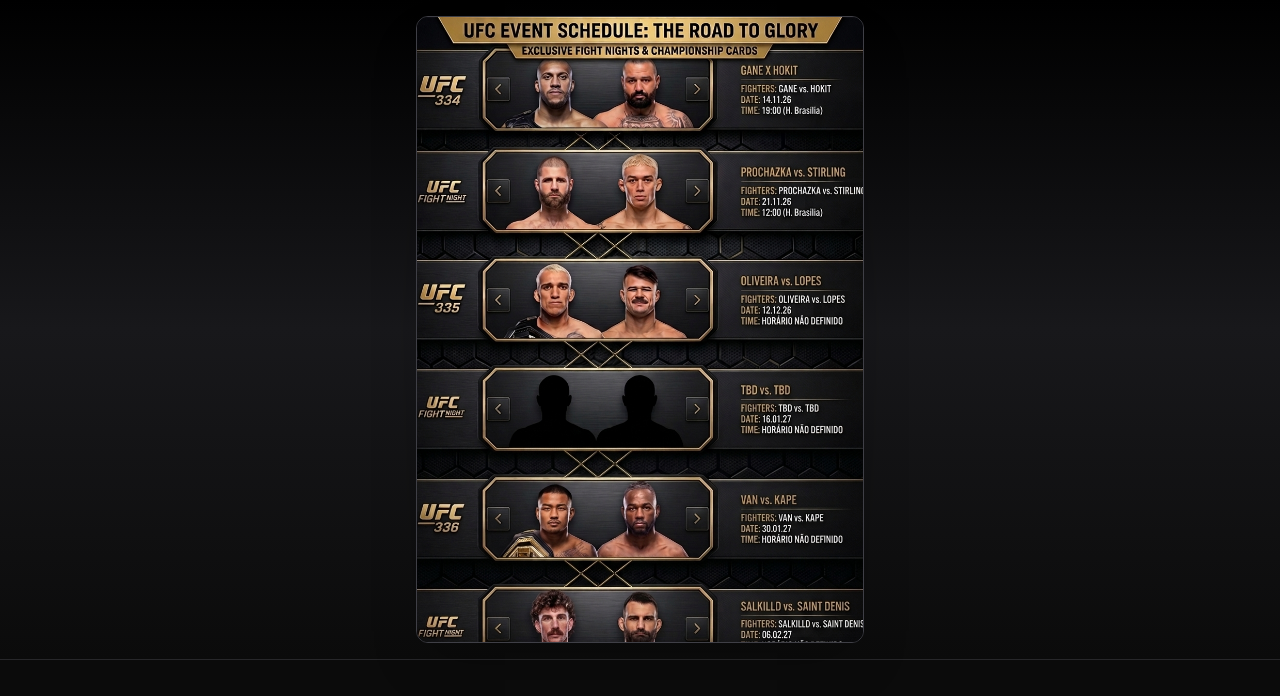
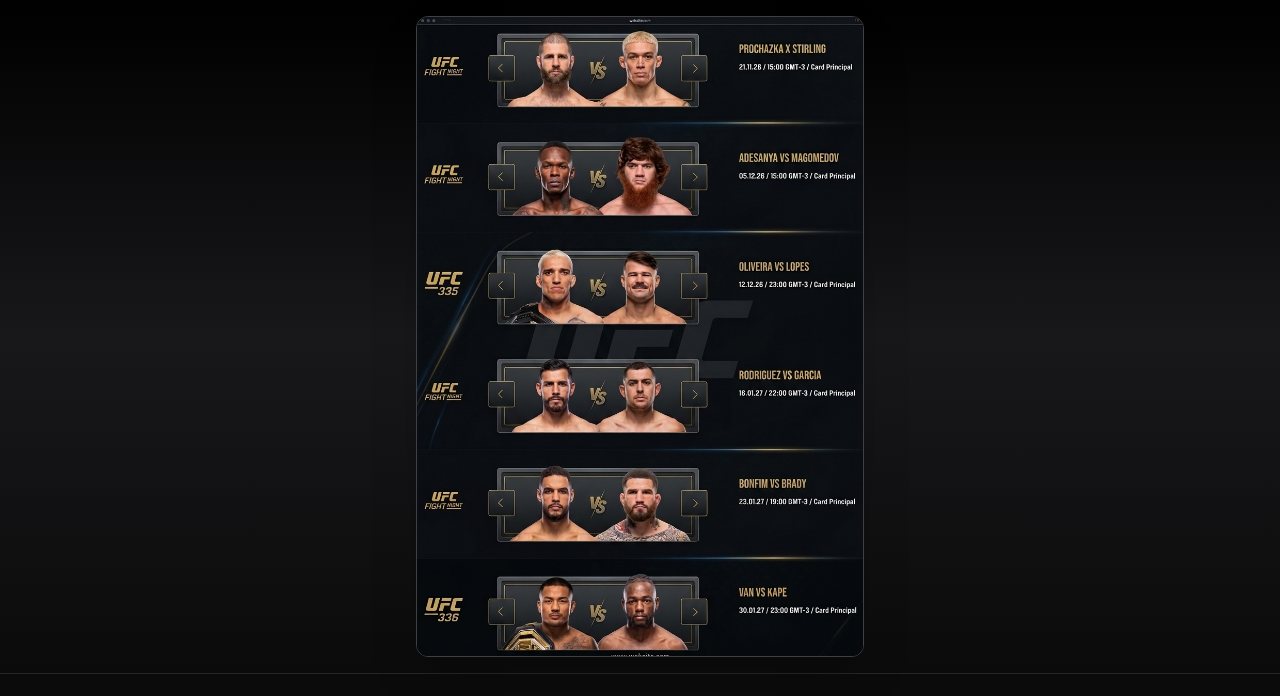
Before and after one commit to jefferson2023/ufc, a plain HTML site: page index.html in a window 1280 px wide. Drawn offline with nearby package versions, Linux system fonts and the light colour scheme.

Commit message:
Update image source for UFC card in index.html

```diff
--- a/index.html
+++ b/index.html
@@ -28,7 +28,7 @@
         <div class="max-w-md mx-auto flex flex-col items-center justify-center space-y-3">
             <!-- Banner Gráfico do Card Principal -->
             <div class="w-full rounded-xl overflow-hidden border border-zinc-700 shadow-2xl bg-black">
-                <img src="images/lutas777.jpg" alt="UFC - Card Principal" class="w-full h-auto object-cover">
+                <img src="images/UFC5412.jpg" alt="UFC - Card Principal" class="w-full h-auto object-cover">
             </div>
         </div>
     </header>
```
